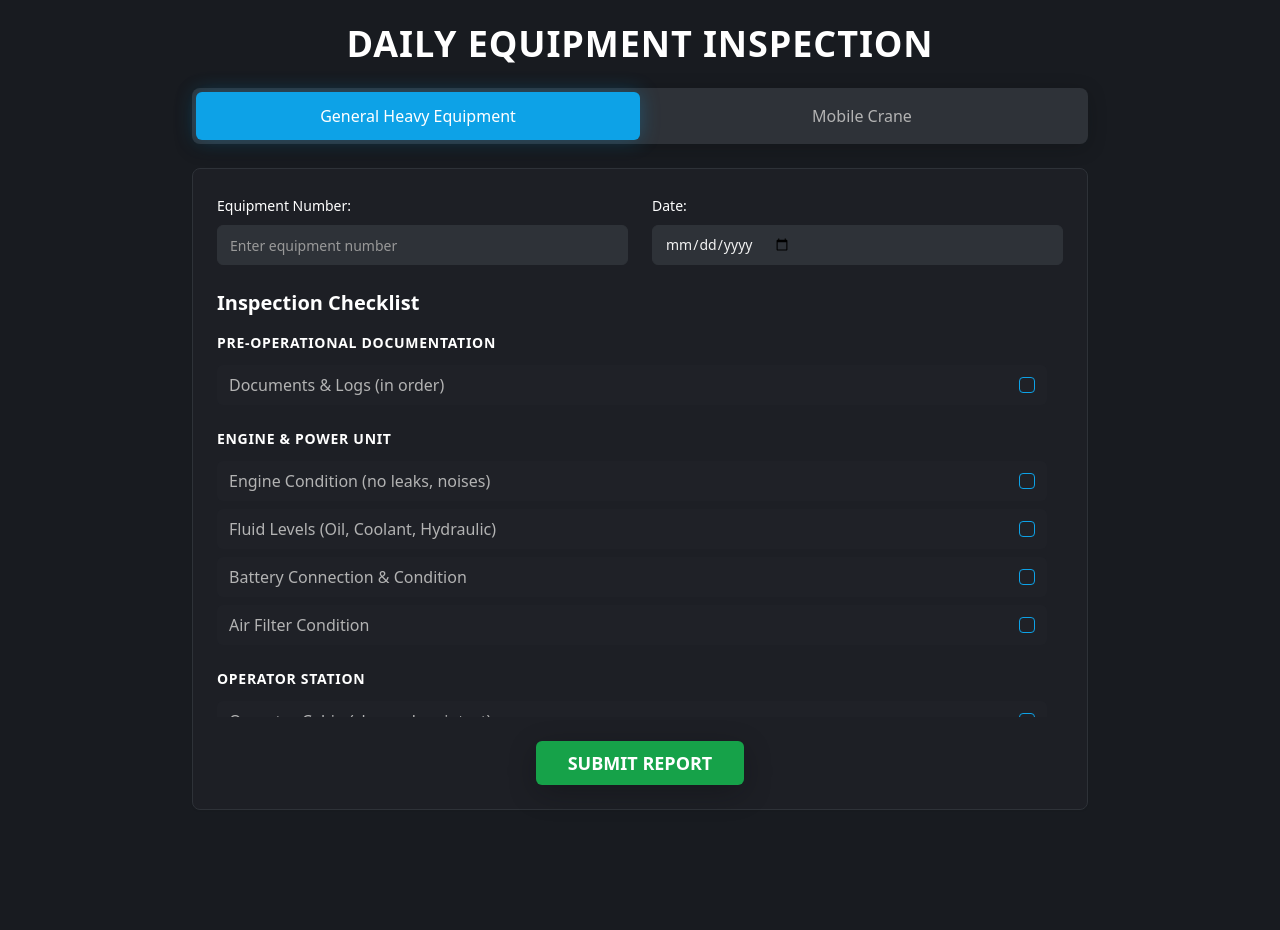
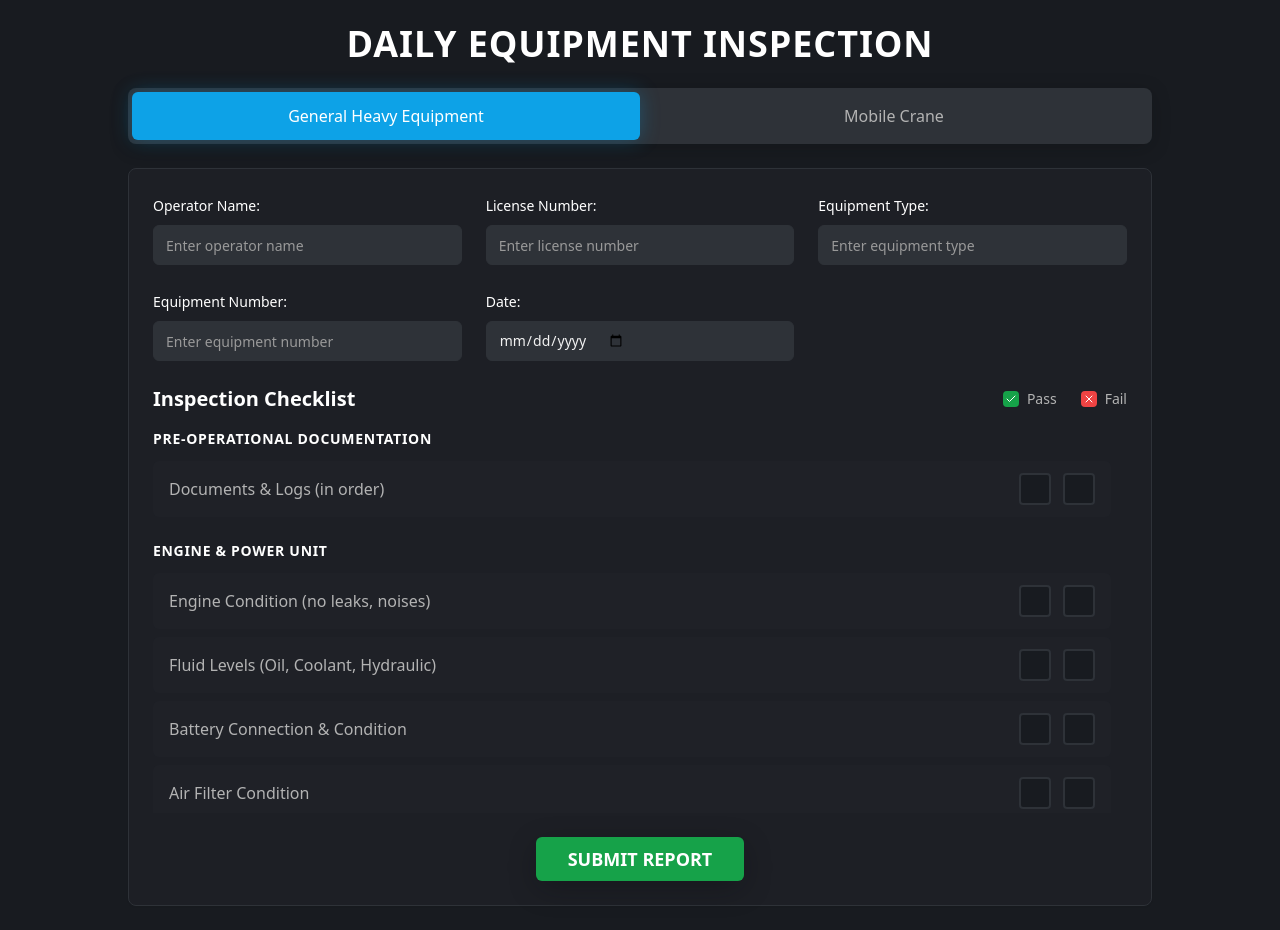
Before and after one commit to s6ft256/rig-inspect-ui, a React (Vite) app: page / in a window 1280 px wide. Before the commit the page ends 834 px from the top, so only its background shows below. Built offline with nearby package versions, Linux system fonts and the light colour scheme.

Commit message:
Add checklist and input fields
Add checkbox for X, operator name, license number, and equipment type input fields to the form.

```diff
--- a/src/components/equipment-checklist.tsx
+++ b/src/components/equipment-checklist.tsx
@@ -3,16 +3,17 @@ import { Card } from "@/components/ui/card";
 import { Input } from "@/components/ui/input";
 import { Label } from "@/components/ui/label";
 import { Button } from "@/components/ui/button";
-import { Checkbox } from "@/components/ui/checkbox";
 import { ScrollArea } from "@/components/ui/scroll-area";
 import { useToast } from "@/hooks/use-toast";
+import { Check, X } from "lucide-react";
 
 type EquipmentType = "general" | "crane";
+type CheckStatus = "unchecked" | "passed" | "failed";
 
 interface ChecklistItem {
   id: string;
   text: string;
-  checked: boolean;
+  status: CheckStatus;
 }
 
 interface ChecklistCategory {
@@ -24,52 +25,52 @@ const generalEquipmentChecklist: ChecklistCategory[] = [
   {
     title: "PRE-OPERATIONAL DOCUMENTATION",
     items: [
-      { id: "docs", text: "Documents & Logs (in order)", checked: false }
+      { id: "docs", text: "Documents & Logs (in order)", status: "unchecked" }
     ]
   },
   {
     title: "ENGINE & POWER UNIT",
     items: [
-      { id: "engine", text: "Engine Condition (no leaks, noises)", checked: false },
-      { id: "fluids", text: "Fluid Levels (Oil, Coolant, Hydraulic)", checked: false },
-      { id: "battery", text: "Battery Connection & Condition", checked: false },
-      { id: "air-filter", text: "Air Filter Condition", checked: false }
+      { id: "engine", text: "Engine Condition (no leaks, noises)", status: "unchecked" },
+      { id: "fluids", text: "Fluid Levels (Oil, Coolant, Hydraulic)", status: "unchecked" },
+      { id: "battery", text: "Battery Connection & Condition", status: "unchecked" },
+      { id: "air-filter", text: "Air Filter Condition", status: "unchecked" }
     ]
   },
   {
     title: "OPERATOR STATION",
     items: [
-      { id: "cabin", text: "Operator Cabin (clean, glass intact)", checked: false },
-      { id: "seat", text: "Seat & Seatbelt Function", checked: false },
-      { id: "controls", text: "Operator Controls Functional", checked: false },
-      { id: "lights", text: "Lights, Gauges & Signals Operational", checked: false },
-      { id: "horn", text: "Horn & Alarms Functional", checked: false }
+      { id: "cabin", text: "Operator Cabin (clean, glass intact)", status: "unchecked" },
+      { id: "seat", text: "Seat & Seatbelt Function", status: "unchecked" },
+      { id: "controls", text: "Operator Controls Functional", status: "unchecked" },
+      { id: "lights", text: "Lights, Gauges & Signals Operational", status: "unchecked" },
+      { id: "horn", text: "Horn & Alarms Functional", status: "unchecked" }
     ]
   },
   {
     title: "CHASSIS & UNDERCARRIAGE",
     items: [
-      { id: "tracks", text: "Roller & Track Condition (if applicable)", checked: false },
-      { id: "tires", text: "Tire Pressure & Condition (including wear)", checked: false },
-      { id: "brakes", text: "Brakes & Parking Brake", checked: false },
-      { id: "noises", text: "No Abnormal Noises or Vibrations", checked: false }
+      { id: "tracks", text: "Roller & Track Condition (if applicable)", status: "unchecked" },
+      { id: "tires", text: "Tire Pressure & Condition (including wear)", status: "unchecked" },
+      { id: "brakes", text: "Brakes & Parking Brake", status: "unchecked" },
+      { id: "noises", text: "No Abnormal Noises or Vibrations", status: "unchecked" }
     ]
   },
   {
     title: "ATTACHMENTS & HYDRAULICS",
     items: [
-      { id: "bucket", text: "Bucket Condition (if equipped, for cracks/wear)", checked: false },
-      { id: "hydraulic", text: "Hydraulic System (no leaks, hoses intact)", checked: false },
-      { id: "guards", text: "Safety Guards & Shields in Place", checked: false },
-      { id: "pins", text: "Attachment Pins & Locks Secure", checked: false }
+      { id: "bucket", text: "Bucket Condition (if equipped, for cracks/wear)", status: "unchecked" },
+      { id: "hydraulic", text: "Hydraulic System (no leaks, hoses intact)", status: "unchecked" },
+      { id: "guards", text: "Safety Guards & Shields in Place", status: "unchecked" },
+      { id: "pins", text: "Attachment Pins & Locks Secure", status: "unchecked" }
     ]
   },
   {
     title: "FINAL CHECKS",
     items: [
-      { id: "clean", text: "Cleanliness & Free of Debris", checked: false },
-      { id: "extinguisher", text: "Fire Extinguisher Present & Charged", checked: false },
-      { id: "first-aid", text: "First Aid Kit Present", checked: false }
+      { id: "clean", text: "Cleanliness & Free of Debris", status: "unchecked" },
+      { id: "extinguisher", text: "Fire Extinguisher Present & Charged", status: "unchecked" },
+      { id: "first-aid", text: "First Aid Kit Present", status: "unchecked" }
     ]
   }
 ];
@@ -78,44 +79,74 @@ const craneChecklist: ChecklistCategory[] = [
   {
     title: "HOIST & HOOK SYSTEMS",
     items: [
-      { id: "main-hoist", text: "Main Hoist Line & Hook (for damage)", checked: false },
-      { id: "aux-hoist", text: "Auxiliary Hoist (Swinger Hook)", checked: false }
+      { id: "main-hoist", text: "Main Hoist Line & Hook (for damage)", status: "unchecked" },
+      { id: "aux-hoist", text: "Auxiliary Hoist (Swinger Hook)", status: "unchecked" }
     ]
   },
   {
     title: "BOOM & STRUCTURAL",
     items: [
-      { id: "boom-jib", text: "Boom & Jib (for cracks, deformities)", checked: false },
-      { id: "lattice", text: "Lattice Sections & Pins", checked: false },
-      { id: "slew-ring", text: "Slew Ring & Gear Condition", checked: false }
+      { id: "boom-jib", text: "Boom & Jib (for cracks, deformities)", status: "unchecked" },
+      { id: "lattice", text: "Lattice Sections & Pins", status: "unchecked" },
+      { id: "slew-ring", text: "Slew Ring & Gear Condition", status: "unchecked" }
     ]
   },
   {
     title: "STABILITY & SUPPORT",
     items: [
-      { id: "outriggers", text: "Outriggers & Pads (fully extended/retracted)", checked: false },
-      { id: "levelness", text: "Crane Levelness Check", checked: false }
+      { id: "outriggers", text: "Outriggers & Pads (fully extended/retracted)", status: "unchecked" },
+      { id: "levelness", text: "Crane Levelness Check", status: "unchecked" }
     ]
   },
   {
     title: "SAFETY SYSTEMS",
     items: [
-      { id: "lmi", text: "Load Moment Indicator (LMI) Calibration", checked: false },
-      { id: "anti-two-block", text: "Anti-Two-Block System Test", checked: false }
+      { id: "lmi", text: "Load Moment Indicator (LMI) Calibration", status: "unchecked" },
+      { id: "anti-two-block", text: "Anti-Two-Block System Test", status: "unchecked" }
     ]
   },
   {
     title: "WIRE ROPE & RIGGING",
     items: [
-      { id: "wire-rope", text: "Wire Rope (for birdcaging, kinks)", checked: false },
-      { id: "rigging", text: "Rigging Equipment Inspection (separate log)", checked: false }
+      { id: "wire-rope", text: "Wire Rope (for birdcaging, kinks)", status: "unchecked" },
+      { id: "rigging", text: "Rigging Equipment Inspection (separate log)", status: "unchecked" }
     ]
   }
 ];
 
+interface CheckboxButtonProps {
+  status: CheckStatus;
+  onClick: () => void;
+  type: "pass" | "fail";
+}
+
+function CheckboxButton({ status, onClick, type }: CheckboxButtonProps) {
+  const isActive = (type === "pass" && status === "passed") || (type === "fail" && status === "failed");
+
+  return (
+    <button
+      onClick={onClick}
+      className={`w-8 h-8 rounded border-2 flex items-center justify-center transition-all duration-200 ${
+        isActive
+          ? type === "pass"
+            ? "bg-industrial-green border-industrial-green text-white shadow-sm"
+            : "bg-destructive border-destructive text-white shadow-sm"
+          : "border-border hover:border-industrial-blue bg-background"
+      }`}
+    >
+      {isActive && (
+        type === "pass" ? <Check className="w-4 h-4" /> : <X className="w-4 h-4" />
+      )}
+    </button>
+  );
+}
+
 export default function EquipmentChecklist() {
   const [activeTab, setActiveTab] = useState<EquipmentType>("general");
   const [equipmentNumber, setEquipmentNumber] = useState("");
+  const [operatorName, setOperatorName] = useState("");
+  const [licenseNumber, setLicenseNumber] = useState("");
+  const [equipmentType, setEquipmentType] = useState("");
   const [date, setDate] = useState("");
   const [generalChecklist, setGeneralChecklist] = useState(generalEquipmentChecklist);
   const [craneChecklistState, setCraneChecklistState] = useState(craneChecklist);
@@ -124,37 +155,39 @@ export default function EquipmentChecklist() {
   const currentChecklist = activeTab === "general" ? generalChecklist : craneChecklistState;
   const setCurrentChecklist = activeTab === "general" ? setGeneralChecklist : setCraneChecklistState;
 
-  const handleCheckboxChange = (categoryIndex: number, itemIndex: number) => {
+  const handleStatusChange = (categoryIndex: number, itemIndex: number, newStatus: CheckStatus) => {
     const newChecklist = [...currentChecklist];
-    newChecklist[categoryIndex].items[itemIndex].checked =
-      !newChecklist[categoryIndex].items[itemIndex].checked;
+    newChecklist[categoryIndex].items[itemIndex].status = newStatus;
     setCurrentChecklist(newChecklist);
   };
 
   const handleSubmit = () => {
-    if (!equipmentNumber || !date) {
+    if (!equipmentNumber || !operatorName || !licenseNumber || !equipmentType || !date) {
       toast({
         title: "Missing Information",
-        description: "Please fill in equipment number and date",
+        description: "Please fill in all required fields",
         variant: "destructive"
       });
       return;
     }
 
     const totalItems = currentChecklist.reduce((acc, category) => acc + category.items.length, 0);
-    const checkedItems = currentChecklist.reduce((acc, category) =>
-      acc + category.items.filter(item => item.checked).length, 0
+    const passedItems = currentChecklist.reduce((acc, category) =>
+      acc + category.items.filter(item => item.status === "passed").length, 0
+    );
+    const failedItems = currentChecklist.reduce((acc, category) =>
+      acc + category.items.filter(item => item.status === "failed").length, 0
     );
 
     toast({
       title: "Report Submitted",
-      description: `Inspection complete: ${checkedItems}/${totalItems} items checked`,
+      description: `Inspection complete: ${passedItems} passed, ${failedItems} failed, ${totalItems - passedItems - failedItems} unchecked`,
     });
   };
 
   return (
     <div className="min-h-screen bg-industrial-charcoal p-4 md:p-6">
-      <div className="max-w-4xl mx-auto">
+      <div className="max-w-5xl mx-auto">
         {/* Header */}
         <div className="text-center mb-6">
           <h1 className="text-3xl md:text-4xl font-bold text-industrial-white tracking-wide">
@@ -190,7 +223,43 @@ export default function EquipmentChecklist() {
         <Card className="bg-industrial-card border-border shadow-elevated">
           <div className="p-6">
             {/* Input Fields */}
-            <div className="grid grid-cols-1 md:grid-cols-2 gap-6 mb-6">
+            <div className="grid grid-cols-1 md:grid-cols-2 lg:grid-cols-3 gap-6 mb-6">
+              <div className="space-y-2">
+                <Label htmlFor="operator-name" className="text-industrial-white font-medium">
+                  Operator Name:
+                </Label>
+                <Input
+                  id="operator-name"
+                  value={operatorName}
+                  onChange={(e) => setOperatorName(e.target.value)}
+                  className="bg-input border-border text-foreground focus:ring-industrial-blue focus:border-industrial-blue"
+                  placeholder="Enter operator name"
+                />
+              </div>
+              <div className="space-y-2">
+                <Label htmlFor="license-number" className="text-industrial-white font-medium">
+                  License Number:
+                </Label>
+                <Input
+                  id="license-number"
+                  value={licenseNumber}
+                  onChange={(e) => setLicenseNumber(e.target.value)}
+                  className="bg-input border-border text-foreground focus:ring-industrial-blue focus:border-industrial-blue"
+                  placeholder="Enter license number"
+                />
+              </div>
+              <div className="space-y-2">
+                <Label htmlFor="equipment-type" className="text-industrial-white font-medium">
+                  Equipment Type:
+                </Label>
+                <Input
+                  id="equipment-type"
+                  value={equipmentType}
+                  onChange={(e) => setEquipmentType(e.target.value)}
+                  className="bg-input border-border text-foreground focus:ring-industrial-blue focus:border-industrial-blue"
+                  placeholder="Enter equipment type"
+                />
+              </div>
               <div className="space-y-2">
                 <Label htmlFor="equipment-number" className="text-industrial-white font-medium">
                   Equipment Number:
@@ -219,9 +288,25 @@ export default function EquipmentChecklist() {
 
             {/* Inspection Checklist */}
             <div className="mb-6">
-              <h2 className="text-xl font-semibold text-industrial-white mb-4">
-                Inspection Checklist
-              </h2>
+              <div className="flex items-center justify-between mb-4">
+                <h2 className="text-xl font-semibold text-industrial-white">
+                  Inspection Checklist
+                </h2>
+                <div className="flex items-center gap-6 text-sm text-industrial-grey">
+                  <div className="flex items-center gap-2">
+                    <div className="w-4 h-4 rounded border-2 border-industrial-green bg-industrial-green flex items-center justify-center">
+                      <Check className="w-3 h-3 text-white" />
+                    </div>
+                    <span>Pass</span>
+                  </div>
+                  <div className="flex items-center gap-2">
+                    <div className="w-4 h-4 rounded border-2 border-destructive bg-destructive flex items-center justify-center">
+                      <X className="w-3 h-3 text-white" />
+                    </div>
+                    <span>Fail</span>
+                  </div>
+                </div>
+              </div>
 
               <ScrollArea className="h-96 pr-4">
                 <div className="space-y-6">
@@ -232,15 +317,26 @@ export default function EquipmentChecklist() {
                       </h3>
                       <div className="space-y-2">
                         {category.items.map((item, itemIndex) => (
-                          <div key={item.id} className="flex items-center justify-between py-2 px-3 rounded-md bg-muted/30 hover:bg-muted/50 transition-colors">
+                          <div key={item.id} className="flex items-center justify-between py-3 px-4 rounded-md bg-muted/30 hover:bg-muted/50 transition-colors">
                             <span className="text-industrial-grey flex-1">
                               {item.text}
                             </span>
-                            <Checkbox
-                              checked={item.checked}
-                              onCheckedChange={() => handleCheckboxChange(categoryIndex, itemIndex)}
-                              className="ml-4 data-[state=checked]:bg-industrial-blue data-[state=checked]:border-industrial-blue"
-                            />
+                            <div className="flex items-center gap-3 ml-4">
+                              <CheckboxButton
+                                status={item.status}
+                                onClick={() => handleStatusChange(categoryIndex, itemIndex,
+                                  item.status === "passed" ? "unchecked" : "passed"
+                                )}
+                                type="pass"
+                              />
+                              <CheckboxButton
+                                status={item.status}
+                                onClick={() => handleStatusChange(categoryIndex, itemIndex,
+                                  item.status === "failed" ? "unchecked" : "failed"
+                                )}
+                                type="fail"
+                              />
+                            </div>
                           </div>
                         ))}
                       </div>
```
